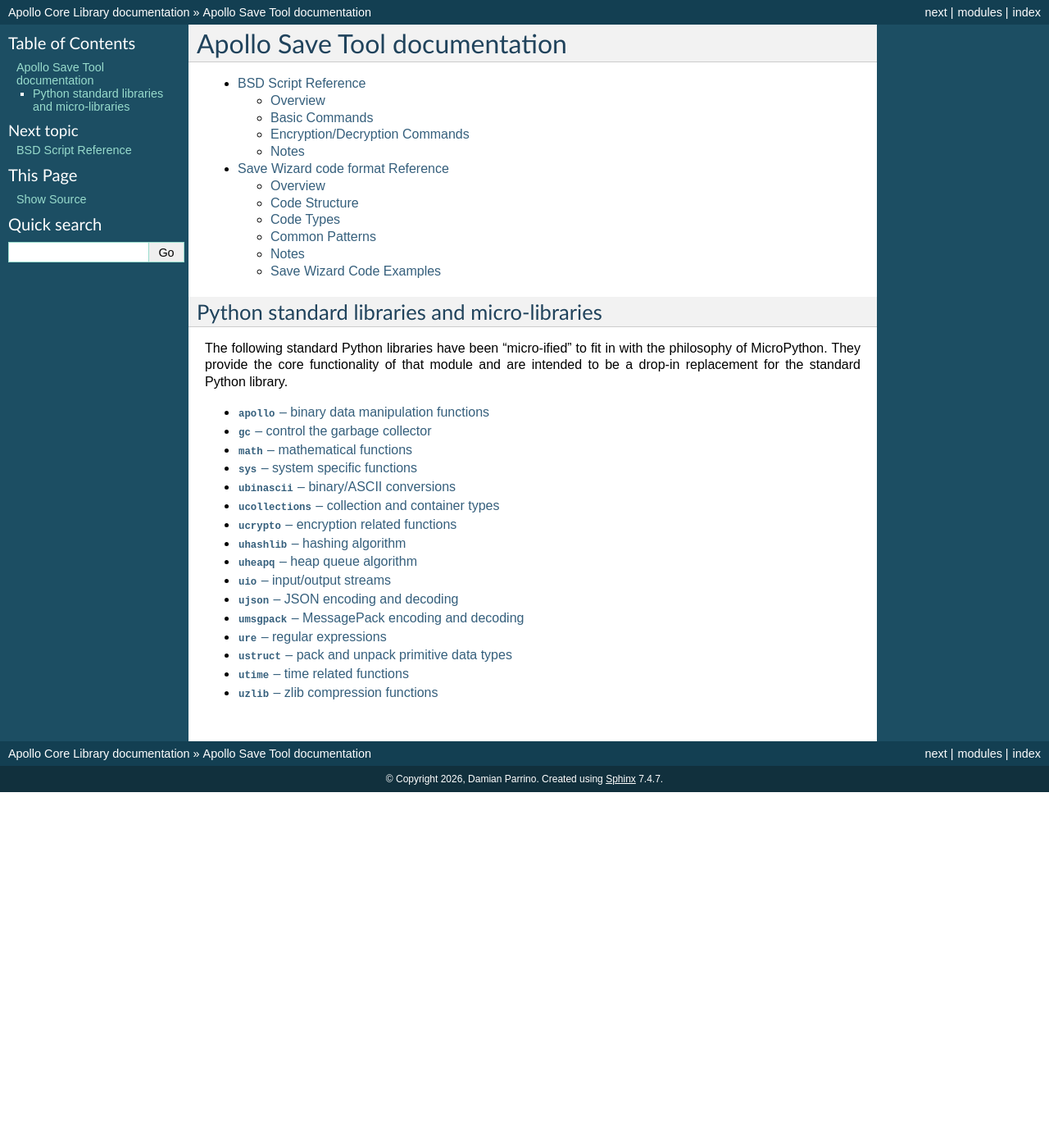
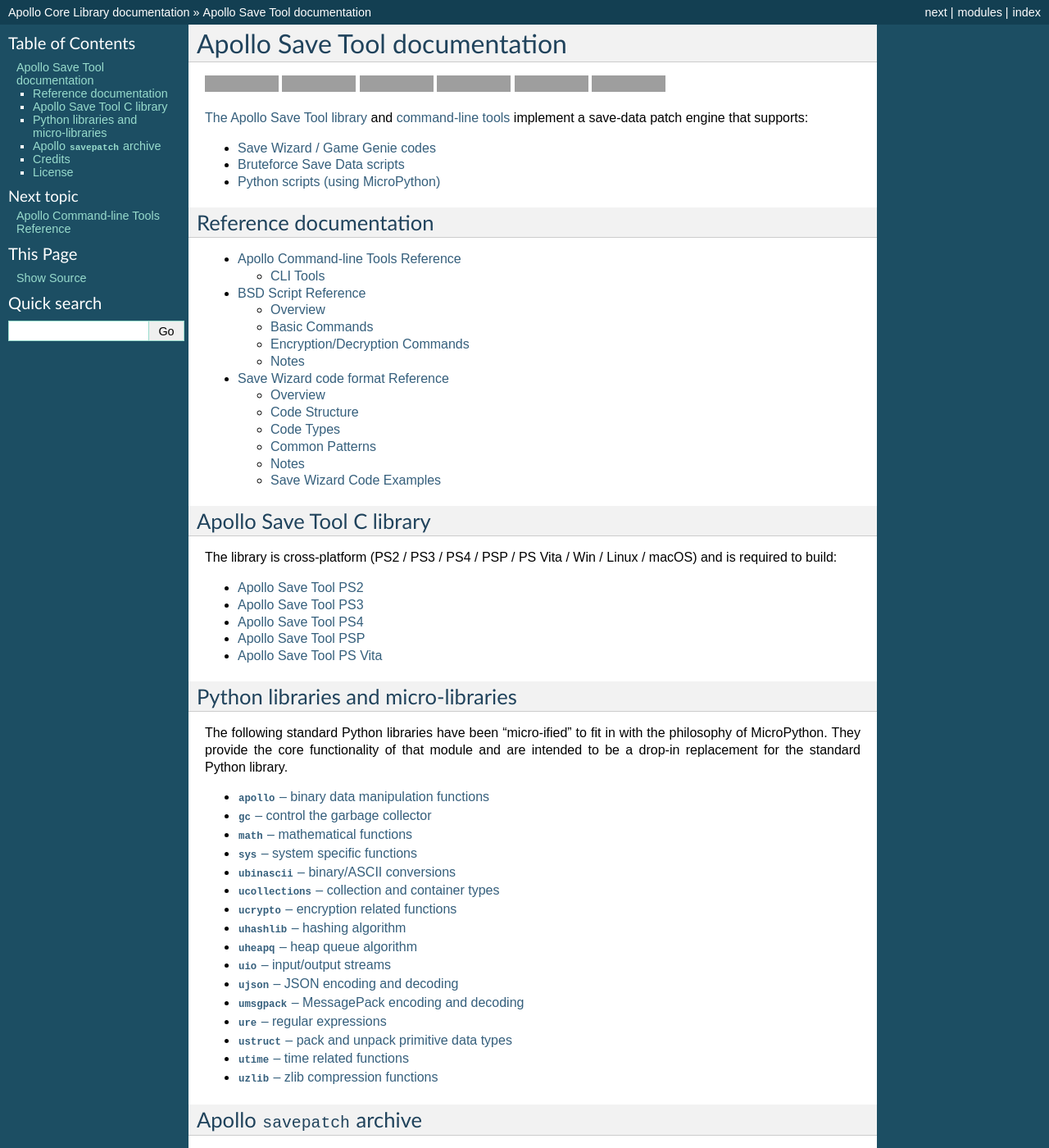
Before and after one commit to bucanero/apollo-lib, a Sphinx documentation site: the page built from docs/index.rst, in a window 1280 px wide and 1400 px high. Shown: the whole window at 82% size. Built offline with Sphinx 7.4.7, drawn with Linux system fonts in a browser that asks for light colours; some of the changed text lies outside the part shown; grey boxes are pictures that could not be loaded.

Commit message:
Update  (#51)
* Update savewizard.rst

* add cli.rst

* Update apollo.rst

* Update index.rst

```diff
--- a/docs/index.rst
+++ b/docs/index.rst
@@ -1,14 +1,39 @@
 Apollo Save Tool documentation
 ==============================
+
+|Downloads| |Release| |License| |macOS Linux binaries| |Windows
+binaries| |Twitter|
+
+`The Apollo Save Tool library <https://github.com/bucanero/apollo-lib>`__ and :doc:`command-line tools </cli>` implement a save-data patch engine
+that supports:
+
+- :doc:`Save Wizard / Game Genie codes </savewizard>`
+- :doc:`Bruteforce Save Data scripts </bsd>`
+- `Python scripts (using MicroPython) <#python-libraries-and-micro-libraries>`__
+
+Reference documentation
+-----------------------
 
 .. toctree::
    :maxdepth: 2
 
+   cli.rst
    bsd.rst
    savewizard.rst
 
-Python standard libraries and micro-libraries
----------------------------------------------
+Apollo Save Tool C library
+--------------------------
+
+The library is cross-platform (PS2 / PS3 / PS4 / PSP / PS Vita / Win / Linux / macOS) and is required to build:
+
+- `Apollo Save Tool PS2 <https://github.com/bucanero/apollo-ps2>`__
+- `Apollo Save Tool PS3 <https://github.com/bucanero/apollo-ps3>`__
+- `Apollo Save Tool PS4 <https://github.com/bucanero/apollo-ps4>`__
+- `Apollo Save Tool PSP <https://github.com/bucanero/apollo-psp>`__
+- `Apollo Save Tool PS Vita <https://github.com/bucanero/apollo-vita>`__
+
+Python libraries and micro-libraries
+------------------------------------
 
 The following standard Python libraries have been "micro-ified" to fit in with
 the philosophy of MicroPython.  They provide the core functionality of that
@@ -34,3 +59,42 @@ library.
    ustruct.rst
    utime.rst
    uzlib.rst
+
+Apollo ``savepatch`` archive
+----------------------------
+
+You can find ``.savepatch`` files for many PlayStation games in the
+`apollo-patches <https://github.com/bucanero/apollo-patches/>`__
+repository.
+
+Credits
+-------
+
+-  `Bucanero <https://github.com/bucanero/>`__: `Project
+   developer <https://github.com/bucanero/apollo-lib/>`__
+
+License
+-------
+
+`Apollo Save Tool <https://github.com/bucanero/apollo-lib/>`__ library -
+Copyright (C) 2020-2026 `Damian
+Parrino <https://x.com/dparrino>`__
+
+This program is free software: you can redistribute it and/or modify it
+under the terms of the `GNU General Public
+License <https://github.com/bucanero/apollo-lib/blob/master/LICENSE>`__
+as published by the Free Software Foundation, either version 3 of the
+License, or (at your option) any later version.
+
+.. |Downloads| image:: https://img.shields.io/github/downloads/bucanero/apollo-lib/total.svg?maxAge=3600
+   :target: https://github.com/bucanero/apollo-lib/releases
+.. |Release| image:: https://img.shields.io/github/release/bucanero/apollo-lib.svg?maxAge=3600
+   :target: https://github.com/bucanero/apollo-lib/releases/latest
+.. |License| image:: https://img.shields.io/github/license/bucanero/apollo-lib.svg?maxAge=2592000
+   :target: https://github.com/bucanero/apollo-lib/blob/master/LICENSE
+.. |macOS Linux binaries| image:: https://github.com/bucanero/apollo-lib/actions/workflows/build.yml/badge.svg
+   :target: https://github.com/bucanero/apollo-lib/actions/workflows/build.yml
+.. |Windows binaries| image:: https://github.com/bucanero/apollo-lib/actions/workflows/build-win.yml/badge.svg
+   :target: https://github.com/bucanero/apollo-lib/actions/workflows/build-win.yml
+.. |Twitter| image:: https://img.shields.io/twitter/follow/dparrino?label=Follow
+   :target: https://x.com/dparrino
```
Also changed, not shown: docs/apollo.rst (+3 -16 lines), docs/cli.rst (added, +77 -0 lines), docs/savewizard.rst (+116 -120 lines).
